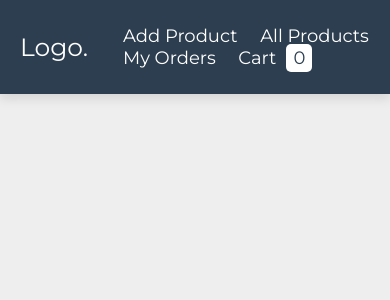
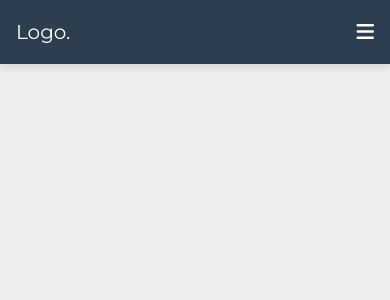
Before and after one commit to Lanarus/shoping-cart, a PHP site: page /add_product.php in a window 390 px wide. Shown: the top 300 px of the page. Run offline with PHP 8.4, Linux system fonts and the light colour scheme; data that the repository does not hold is empty.

Commit message:
media menu-btn, script

```diff
--- a/project/css/style.css
+++ b/project/css/style.css
@@ -98,3 +98,64 @@ section{
     color: var(--white);
     display: none;
  }
+
+
+
+
+
+
+
+
+
+
+
+
+
+
+
+ @media (max-width:991px){
+
+    html{
+       font-size: 55%;
+    }
+
+ }
+
+ @media (max-width:768px){
+
+    #menu-btn{
+       display: inline-block;
+    }
+
+    .header .flex .navbar{
+       position: absolute;
+       top: 99%; left: 0; right: 0;
+       background-color: var(--black);
+       padding: 1rem 2rem;
+       border-top: .1rem solid var(--white);
+       clip-path: polygon(0 0, 100% 0, 100% 0, 0 0);
+       transition: .2s linear;
+    }
+
+    .header .flex .navbar.active{
+       clip-path: polygon(0 0, 100% 0, 100% 100%, 0% 100%);
+    }
+
+    .header .flex .navbar a{
+       display: block;
+       width: 100%;
+       margin: 1rem 0;
+       padding: 1rem 0;
+    }
+
+ }
+
+ @media (max-width:450px){
+
+    html{
+       font-size: 50%;
+    }
+
+
+
+ }
--- a/project/js/script.js
+++ b/project/js/script.js
@@ -0,0 +1,15 @@
+let navbar = document.querySelector('.header .flex .navbar');
+
+document.querySelector('#menu-btn').onclick = () =>{
+   navbar.classList.toggle('active');
+}
+
+window.onscroll = () =>{
+   navbar.classList.remove('active');
+}
+
+document.querySelectorAll('input[type="number"]').forEach(inputNumber => {
+   inputNumber.oninput = () =>{
+      if(inputNumber.value.length > inputNumber.maxLength) inputNumber.value = inputNumber.value.slice(0, inputNumber.maxLength);
+   };
+});
```
